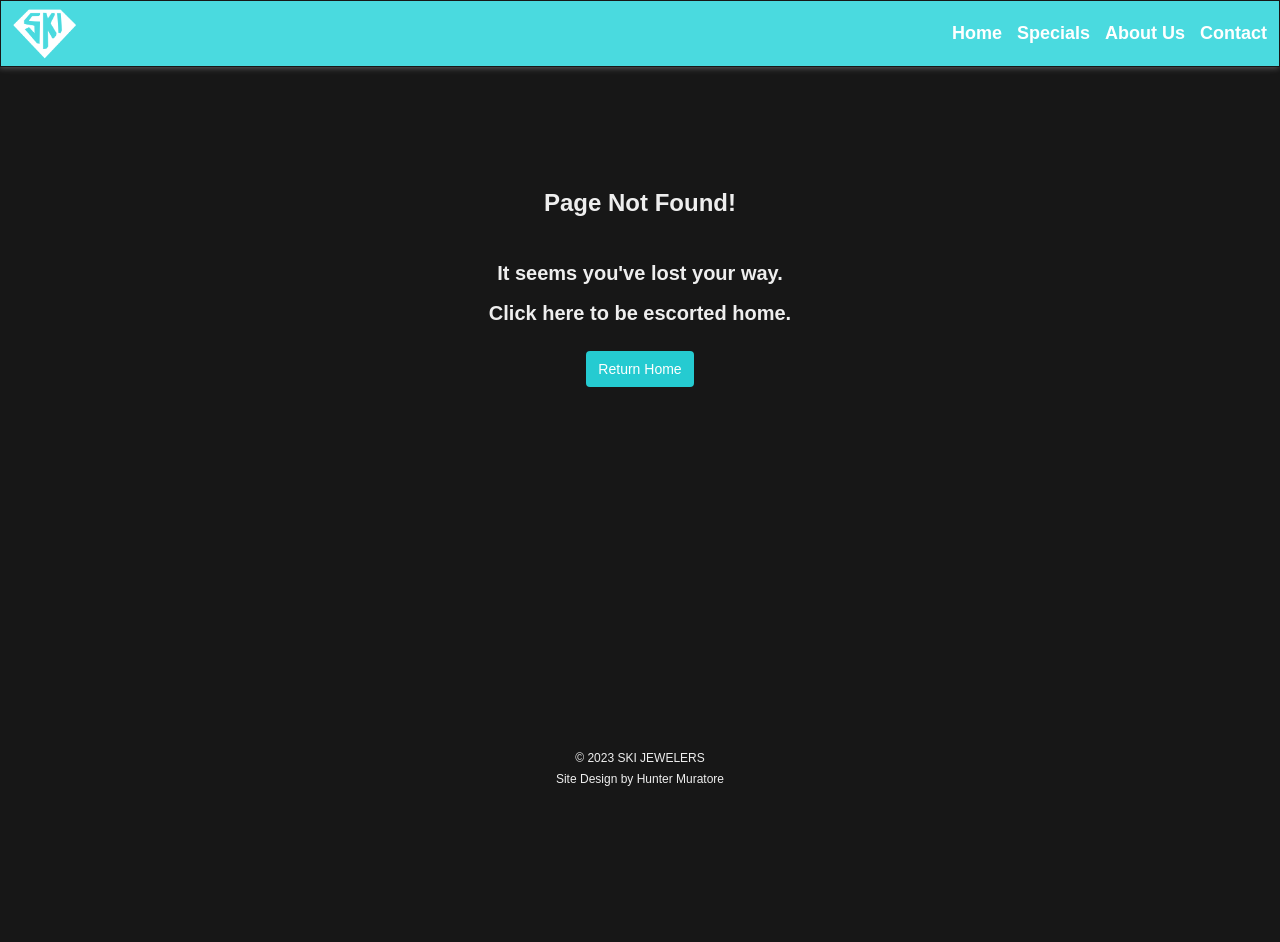
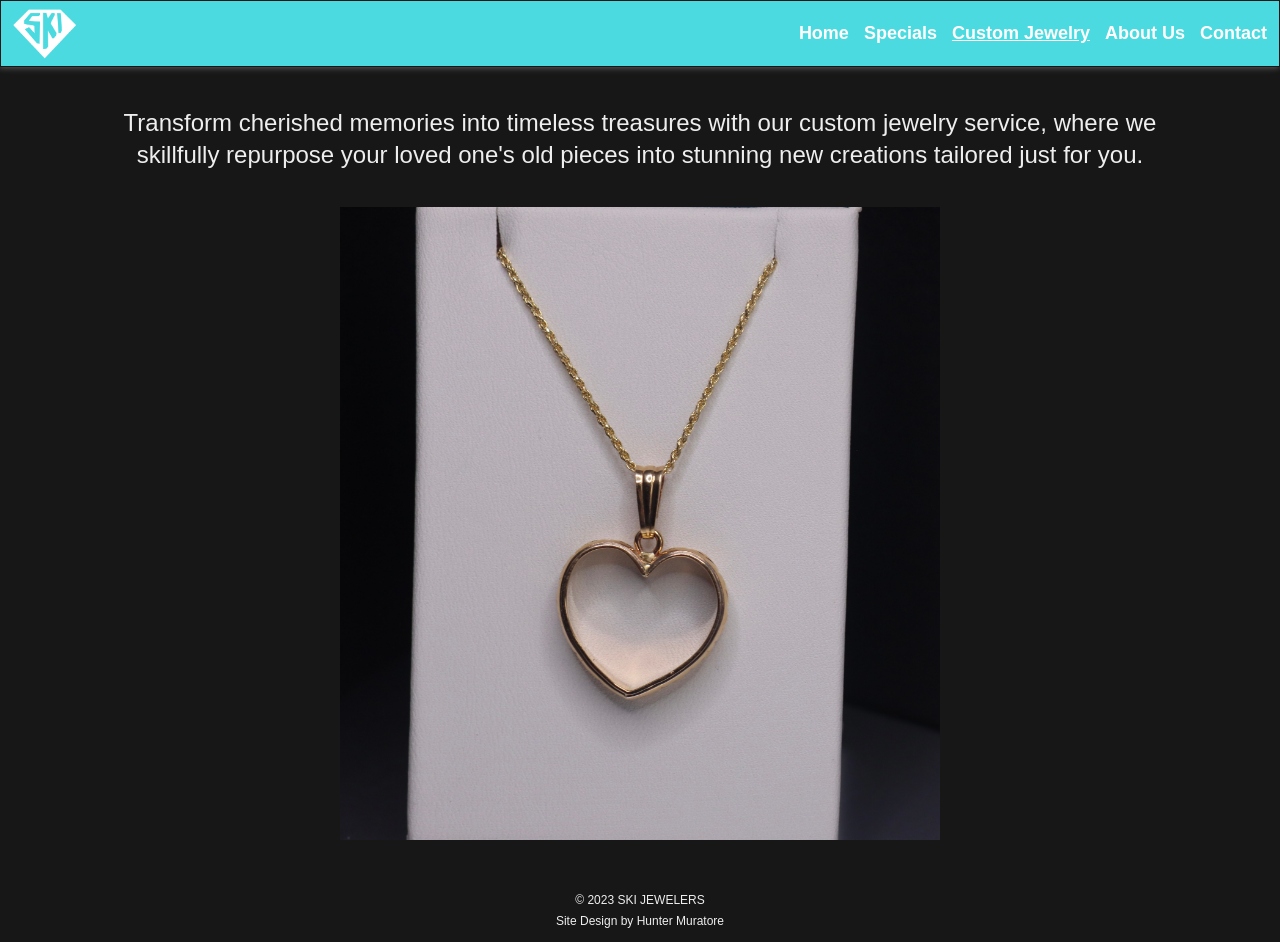
Before and after one commit to HunterMuratore/ski-jewelers, a React (Vite) app in the folder client/: page /custom in a window 1280 px wide. Before the commit this address had no page. Before the commit the page ends 800 px from the top, so only its background shows below. Built offline with nearby package versions, Linux system fonts and the light colour scheme.

Commit message:
Custom jewelry page

```diff
--- a/client/src/App.jsx
+++ b/client/src/App.jsx
@@ -6,6 +6,7 @@ import Footer from './components/Footer'
 import Home from './pages/Home'
 import About from './pages/About'
 import Specials from './pages/Specials'
+import Custom from './pages/Custom'
 import Gifts from './pages/Gifts'
 import Contact from './pages/Contact'
 import Success from './pages/Success'
@@ -23,6 +24,7 @@ function App() {
           <Route path='/about' element={<About />} />
           <Route path='/contact' element={<Contact />} />
           <Route path='/specials' element={<Specials />} />
+          <Route path='/custom' element={<Custom />} />
           <Route path='/gifts' element={<Gifts />} />
           <Route path='/success' element={<Success />} />
           <Route path='/error' element={<Error />} />
--- a/client/src/components/Header.jsx
+++ b/client/src/components/Header.jsx
@@ -7,6 +7,7 @@ const links = [
     { name: 'Home', to: '/' },
     // { name: 'Gift Ideas', to: '/gifts' },
     { name: 'Specials', to: '/specials' },
+    { name: 'Custom Jewelry', to: '/custom' },
     { name: 'About Us', to: '/about' },
     { name: 'Contact', to: '/contact' },
 ];
--- a/client/src/index.scss
+++ b/client/src/index.scss
@@ -182,6 +182,12 @@ header {
   }
 }
 
+.custom {
+  .image {
+    max-width: 600px;
+  }
+}
+
 footer {
   p {
     font-size: 12px;
--- /dev/null
+++ b/client/src/pages/Custom.jsx
@@ -0,0 +1,15 @@
+import heartNecklace from '../assets/jewelery/heart_necklace.jpg'
+
+function Custom() {
+    return (
+        <section className="custom mx-auto main-padding flex flex-col items-center gap-6 text-center mt-10 mb-3">
+            <h1 className="text-2xl">Transform cherished memories into timeless treasures with our custom jewelry service, where we skillfully repurpose your loved one's old pieces into stunning new creations tailored just for you.</h1>
+
+            <div className="image mt-3">
+                <img src={heartNecklace} alt="Heart Necklace" />
+            </div>
+        </section>
+    )
+}
+
+export default Custom
--- a/client/src/pages/Home.jsx
+++ b/client/src/pages/Home.jsx
@@ -39,7 +39,7 @@ function Home() {
 
                     <h2 className="text-2xl font-semibold my-5">We Buy <span className='gold'>Gold</span> and <span className='silver'>Silver</span></h2>
 
-                    <h2 className="text-xl font-semibold my-5">Visit Us For Appraisals</h2>
+                    <h2 className="text-xl font-semibold my-5">Professional Jewelry Appraisals for Insurance Coverage</h2>
 
                     <h2 className={`text-lg mt-5 mb-2 ${showDropdown ? 'text-bold' : ''}`}>Today's Hours: {currentHours}<FontAwesomeIcon className="ml-2 dropdown" onClick={() => setShowDropdown(!showDropdown)} icon={showDropdown ? faCaretUp : faCaretDown} /></h2>
                     {showDropdown && (
```
